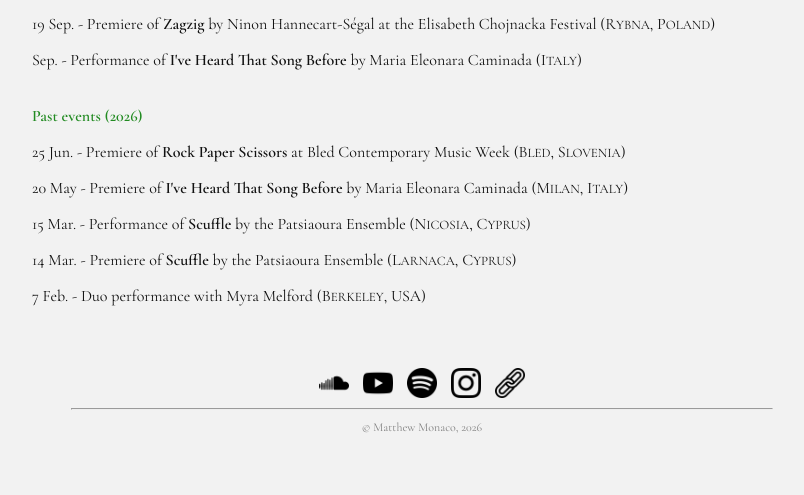
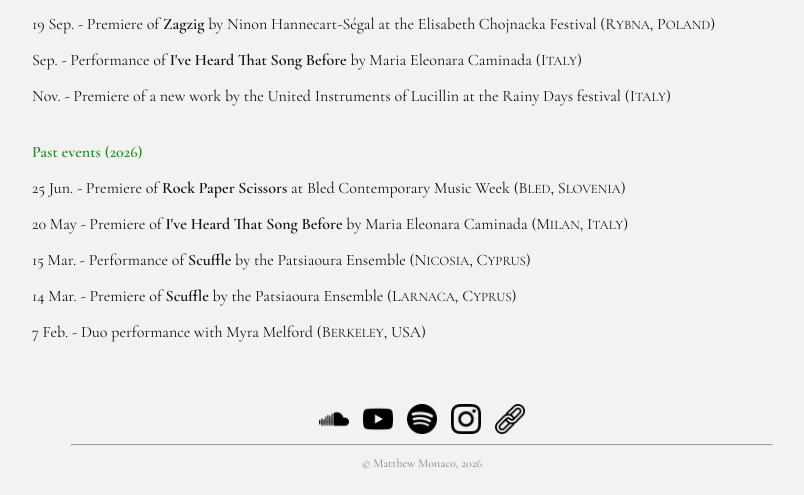
Before and after one commit to matthew-monaco/matthew-monaco.github.io, a Jekyll site: the page built from index.md, in a window 1280 px wide. Shown: the part 487-982 px from the top of the page, without its empty margins (218-1022 px from the left). Built offline with Jekyll 4.4.1, drawn with Linux system fonts in a browser that asks for light colours; before the commit the page ends 946 px from its top, so only the background shows below that.

Commit message:
Update index.md

```diff
--- a/index.md
+++ b/index.md
@@ -14,6 +14,7 @@ I am a Paris-based composer and pianist, originally from New Jersey. Feel free t
 
 <p>19 Sep. -  Premiere of <strong>Zagzig</strong> by Ninon Hannecart-Ségal at the Elisabeth Chojnacka Festival (R<font size="2">YBNA</font>, P<font size="2">OLAND</font>)</p>
 <p>Sep. - Performance of <strong>I've Heard That Song Before</strong> by Maria Eleonara Caminada (I<font size="2">TALY</font>)</p>
+<p>Nov. - Premiere of a new work by the United Instruments of Lucillin at the Rainy Days festival (I<font size="2">TALY</font>)</p>
 
 <br>
 <span class="green-bold">Past events (2026)</span>
```
